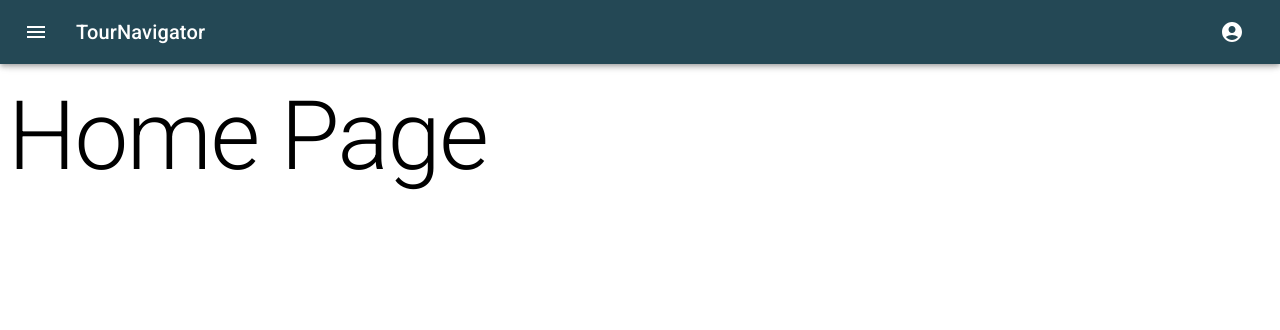
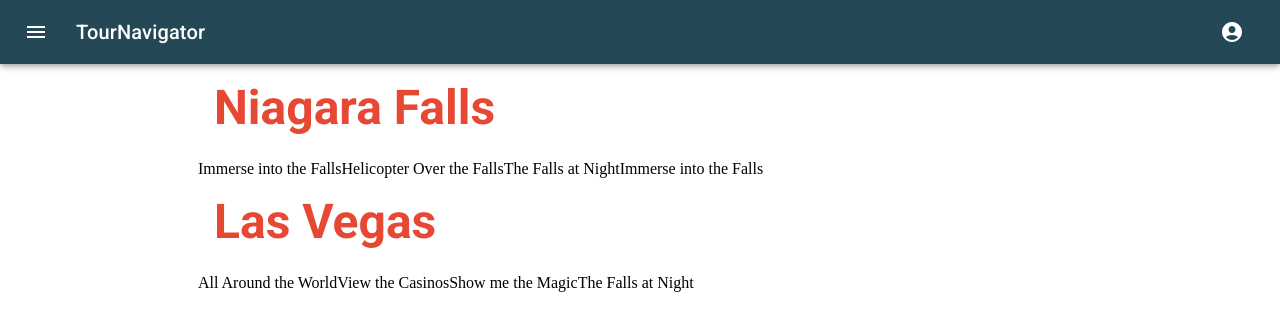
Before and after one commit to prajwal-hebbar-07/tour-navigator, a React (Vite) app: page / in a window 1280 px wide. Shown: the top 330 px of the page. Built offline with nearby package versions, Linux system fonts and the light colour scheme.

Commit message:
feat(ui): add asic layout for the home page
- Added a basic layout for the Home Page.
- Used the data.json to map through the array of objects to display the title of the city.
- Then mapped through the tours which is the child of the city object to display different available tours.

```diff
--- a/src/pages/Home.jsx
+++ b/src/pages/Home.jsx
@@ -1,9 +1,30 @@
-import { Typography } from "@mui/material";
+import { Box, Container, Grid, Typography } from "@mui/material";
+
+import cities from "../data.json";
 
 const Home = () => {
   return (
     <>
-      <Typography variant="h1">Home Page</Typography>
+      <Container maxWidth="md">
+        {cities.map((city) => (
+          <Box key={city.id}>
+            <Typography
+              variant="h3"
+              component="h2"
+              color="secondary"
+              fontWeight="bold"
+              mb={3}
+            >
+              {city.name}
+            </Typography>
+            <Grid container spacing={2}>
+              {city.tours.map((tour) => (
+                <p>{tour.name}</p>
+              ))}
+            </Grid>
+          </Box>
+        ))}
+      </Container>
     </>
   );
 };
```
